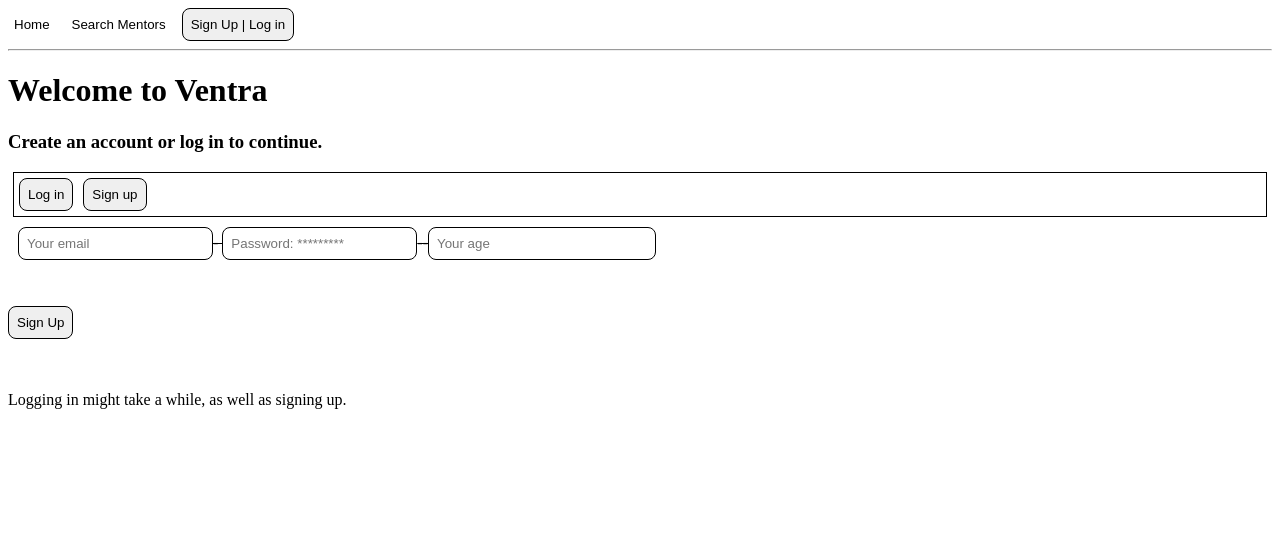
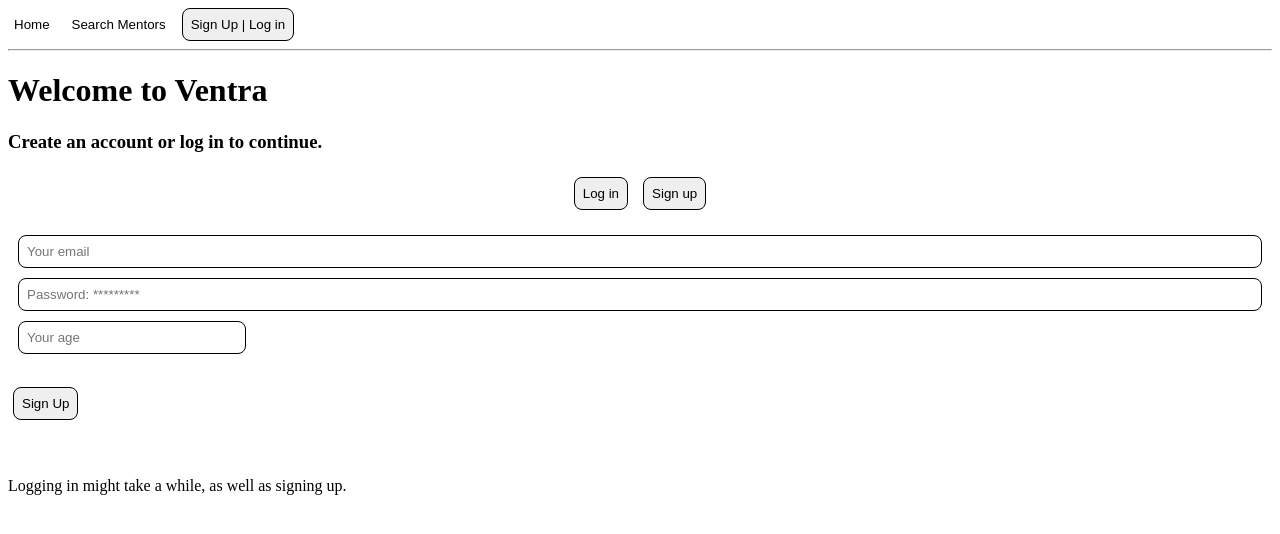
Before and after one commit to DenzelDCB/Ventra, a React (Create React App) app: page / in a window 1280 px wide. Both pictures are taken after a click on the button "Sign Up | Log in". Shown: the top 534 px of the page. Built offline with nearby package versions, Linux system fonts and the light colour scheme.

Commit message:
Update Account.js

```diff
--- a/src/pages/Account.js
+++ b/src/pages/Account.js
@@ -4,14 +4,14 @@ import { doc, setDoc, getDoc } from 'firebase/firestore';
 import { db } from '../firebase';
 import { createUserWithEmailAndPassword, signInWithEmailAndPassword } from 'firebase/auth';
 import { useRole } from './RoleContext';
-import { mentorSkills } from '../data/mentorSkills'; // Import the skills data
+import { mentorSkills } from '../data/mentorSkills';
 
 export let logOutb = false;
 
 sessionStorage.setItem('user', auth.currentUser?.email || 'Previewer');
 
 function Home() {
-  const [lignip, setLignip] = useState(1); // 1 for Sign Up, 0 for Log In
+  const [lignip, setLignip] = useState(1);
   const [selectedSkills, setSelectedSkills] = useState([]);
   const [email, setEmail] = useState('');
   const [password, setPassword] = useState('');
@@ -23,7 +23,7 @@ function Home() {
     const { value, checked } = e.target;
 
     if (checked) {
-      if (selectedSkills.length < 3) { // Max 3 skills
+      if (selectedSkills.length < 3) {
         setSelectedSkills([...selectedSkills, value]);
       }
     } else {
@@ -77,7 +77,6 @@ function Home() {
       }
 
       if (age > 25 && finalRole !== 'mentee') {
-        // Validate skill selection for mentors (min 1, max 3)
         if (selectedSkills.length < 1 || selectedSkills.length > 3) {
           alert('You need to choose between 1 and 3 areas of expertise.');
           return;
@@ -111,7 +110,8 @@ function Home() {
 
         await setDoc(doc(db, "users", uid), {
           email,
-          role: 'mentee'
+          role: 'mentee',
+          skills: selectedSkills,
         });
 
         setRole(finalRole);
@@ -165,12 +165,25 @@ function Home() {
       <h1>Welcome to Ventra</h1>
       <h3>Create an account or log in to continue.</h3>
 
-      <div style={{border: '1px solid black', margin: '5px', padding: '5px', display: 'flex', gap: '10px', alignItems: 'center' }}>
+      <div style={{
+          margin: '15px 5px',
+          padding: '5px',
+          display: 'flex',
+          gap: '15px',
+          alignItems: 'center',
+          justifyContent: 'center'
+        }}>
         <button onClick={() => setLignip(0)} style={{ cursor: 'pointer', padding: '8px', borderRadius: '8px', border: '1px solid black' }}>Log in</button>
         <button onClick={() => setLignip(1)} style={{ cursor: 'pointer', padding: '8px', borderRadius: '8px', border: '1px solid black' }}>Sign up</button>
       </div>
 
-      <div style={{border: '0px solid black', padding: '5px', margin: '5px'}}>
+      <div style={{
+          display: 'flex',
+          flexDirection: 'column',
+          gap: '10px',
+          padding: '5px',
+          margin: '5px'
+        }}>
         <input
           type="email"
           placeholder="Your email"
@@ -178,7 +191,6 @@ function Home() {
           onChange={(e) => setEmail(e.target.value)}
           style={{ padding: '8px', borderRadius: '8px', border: '1px solid black' }}
         />
-        <s>- </s>
         <input
           type="password"
           placeholder="Password: *********"
@@ -187,28 +199,24 @@ function Home() {
           style={{ padding: '8px', borderRadius: '8px', border: '1px solid black' }}
         />
         {lignip === 1 && (
-            // Wrap the adjacent elements in a React Fragment
-          <>
-            <s>--</s>
           <input
             type="number"
             placeholder="Your age"
             value={age}
             onChange={(e) => setAge(e.target.value)}
-              style={{ width: 210, padding: '8px', borderRadius: '8px', border: '1px solid black' }}
+            style={{ width: '100%', maxWidth: '210px', padding: '8px', borderRadius: '8px', border: '1px solid black' }}
           />
-          </>
         )}
       </div>
-      <br /><br />
+      <br />
       {lignip === 1 && (
-        <button onClick={handleSignUp} style={{ cursor: 'pointer', padding: '8px', borderRadius: '8px', border: '1px solid black' }}>Sign Up</button>
+        <button onClick={handleSignUp} style={{ cursor: 'pointer', padding: '8px', borderRadius: '8px', border: '1px solid black', margin: '5px' }}>Sign Up</button>
       )}
       {lignip === 0 && (
-        <button onClick={handleSignIn} style={{ cursor: 'pointer', padding: '8px', borderRadius: '8px', border: '1px solid black' }}>Log In</button>
+        <button onClick={handleSignIn} style={{ cursor: 'pointer', padding: '8px', borderRadius: '8px', border: '1px solid black', margin: '5px' }}>Log In</button>
       )}
       <br /><br />
-      {auth.currentUser && <button onClick={logOut} style={{ cursor: 'pointer', padding: '8px', borderRadius: '8px', border: '1px solid black' }}>Log Out</button>}
+      {auth.currentUser && <button onClick={logOut} style={{ cursor: 'pointer', padding: '8px', borderRadius: '8px', border: '1px solid black', margin: '5px' }}>Log Out</button>}
       <br />
       {showRoleChoice && (
         <div>
```
Lines whose indentation alone changed are shown as unchanged.
